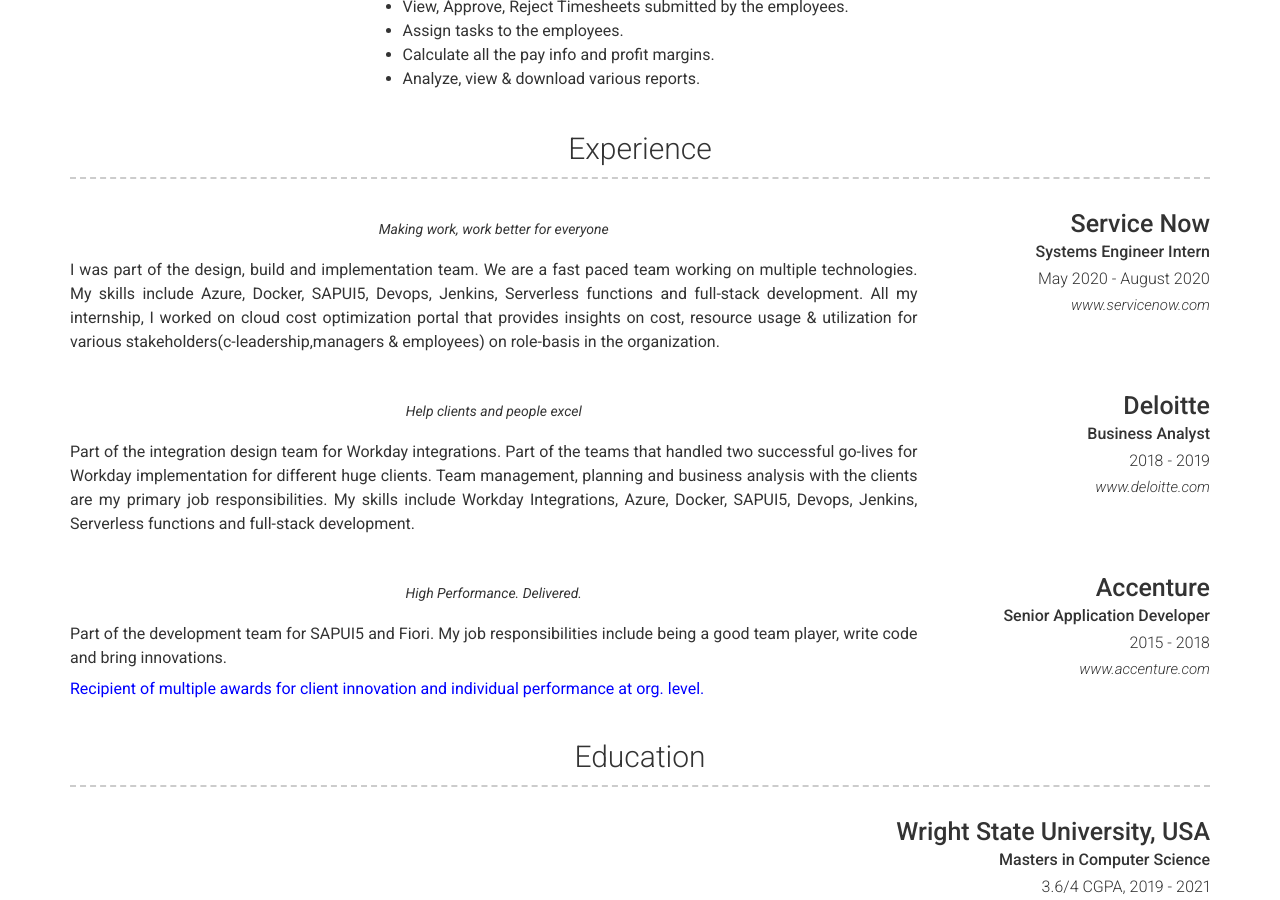
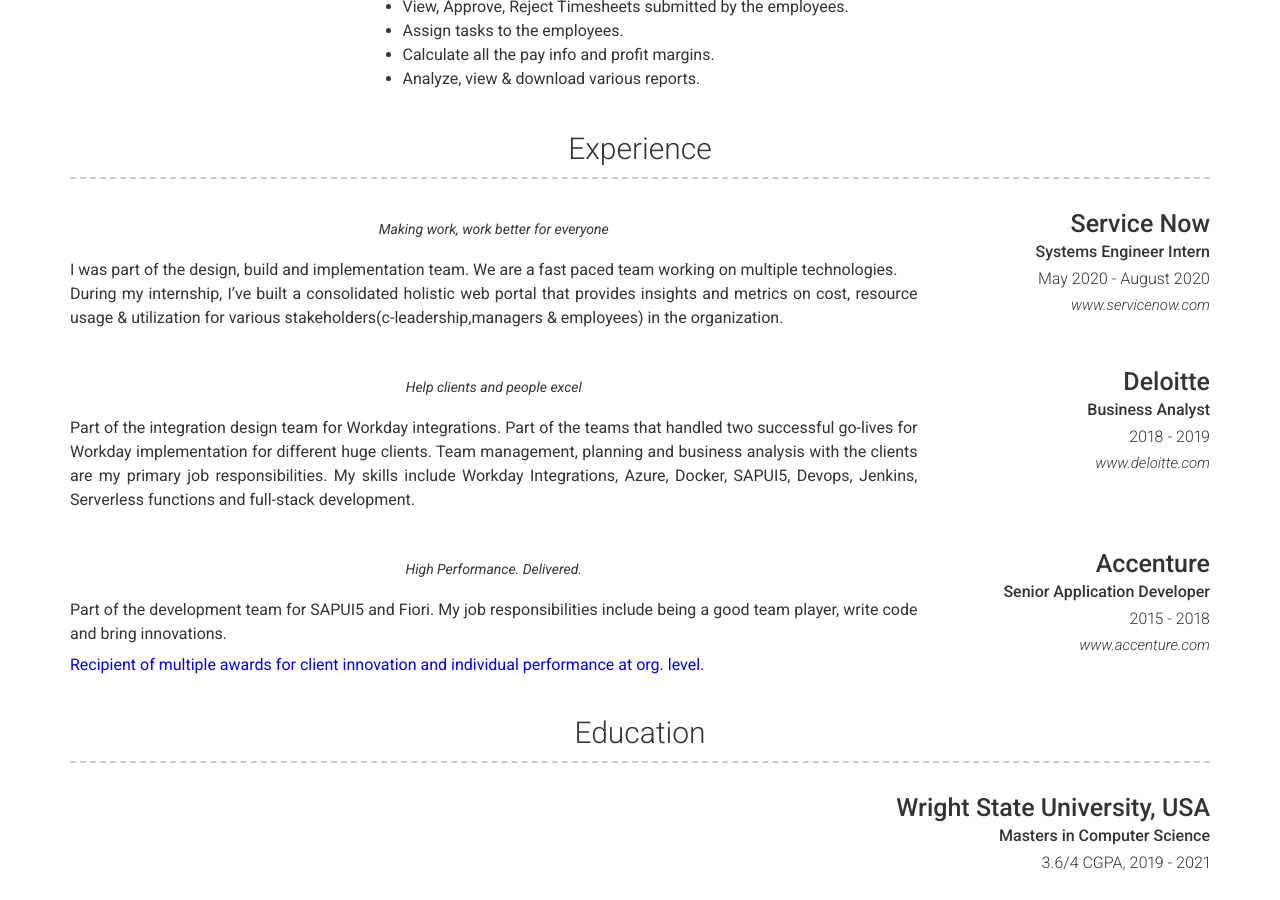
Before and after one commit to medhachaitanya/medhachaitanya.github.io, a Jekyll site: the page built from index.md, in a window 1280 px wide and 900 px high, scrolled down 935 px. Built offline with Jekyll 4.4.1, drawn with Linux system fonts in a browser that asks for light colours; nearby versions of some CDN libraries.

Commit message:
Update _config.yml

```diff
--- a/_config.yml
+++ b/_config.yml
@@ -122,8 +122,8 @@
           Making work, work better for everyone
         description: | # this will include new lines to allow paragraphs
           I was part of the design, build and implementation team. We are a fast paced team working on multiple technologies.
-          My skills include Azure, Docker, SAPUI5, Devops, Jenkins, Serverless functions and full-stack development.
-          All my internship, I worked on cloud cost optimization portal that provides insights on cost, resource usage & utilization for various stakeholders(c-leadership,managers & employees) on role-basis in the organization.
+          <br />
+          During my internship, I've built a consolidated holistic web portal that provides insights and metrics on cost, resource usage & utilization for various stakeholders(c-leadership,managers & employees) in the organization.
 
       - layout: right
         title: Deloitte
```
